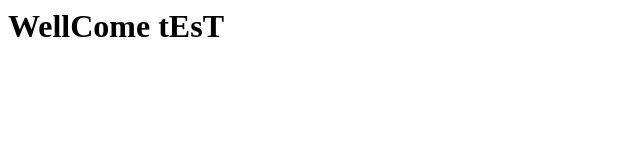
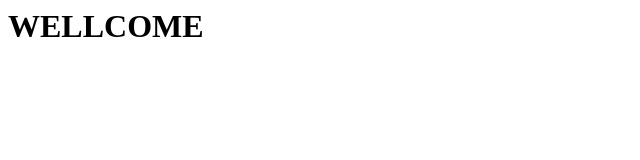
Before and after one commit to minhiusac/testGit, a plain HTML site: page index.html in a window 1280 px wide. Shown: the whole page, without its empty margins (0-640 px from the left). Drawn offline with Linux system fonts and the light colour scheme.

Commit message:
Update index.html

```diff
--- a/index.html
+++ b/index.html
@@ -1 +1 @@
-<html><body><h1>WellCome tEsT</h1></body></html>
+<html><body><h1>WELLCOME</h1></body></html>
```
